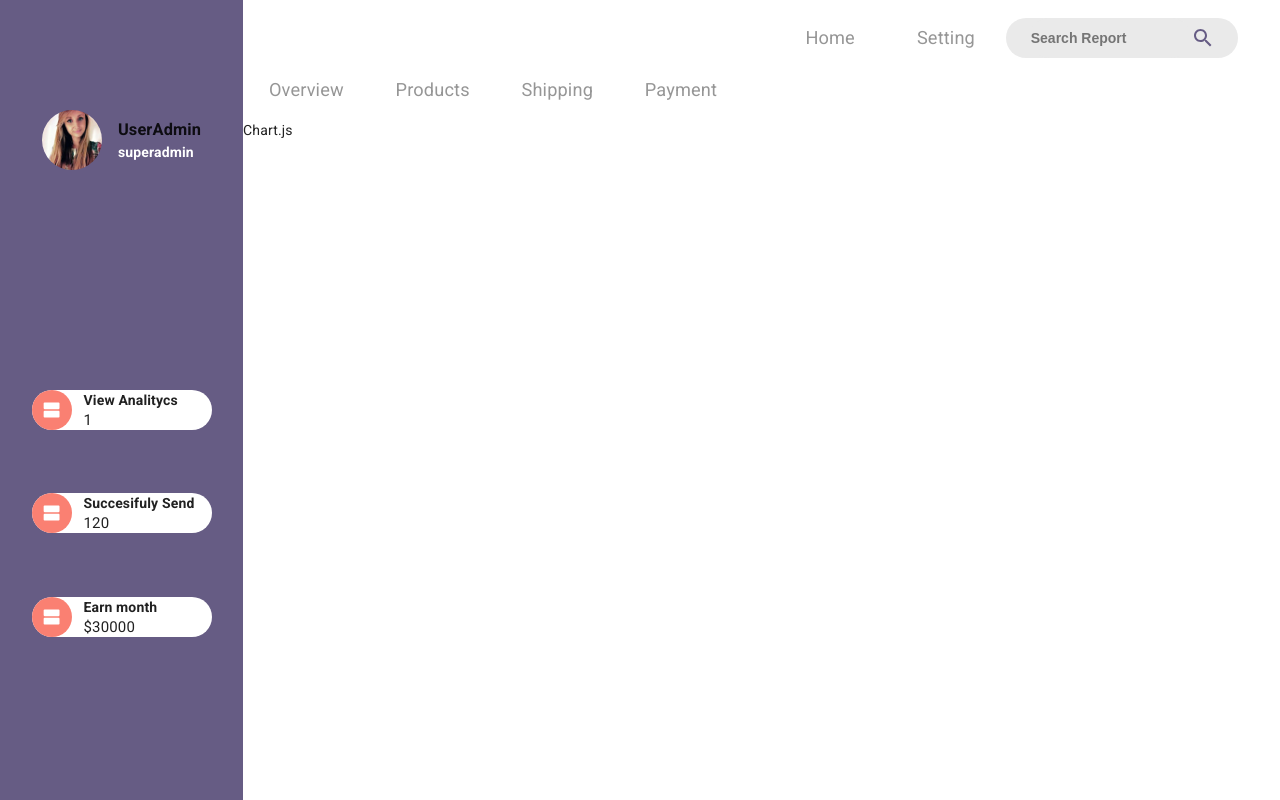
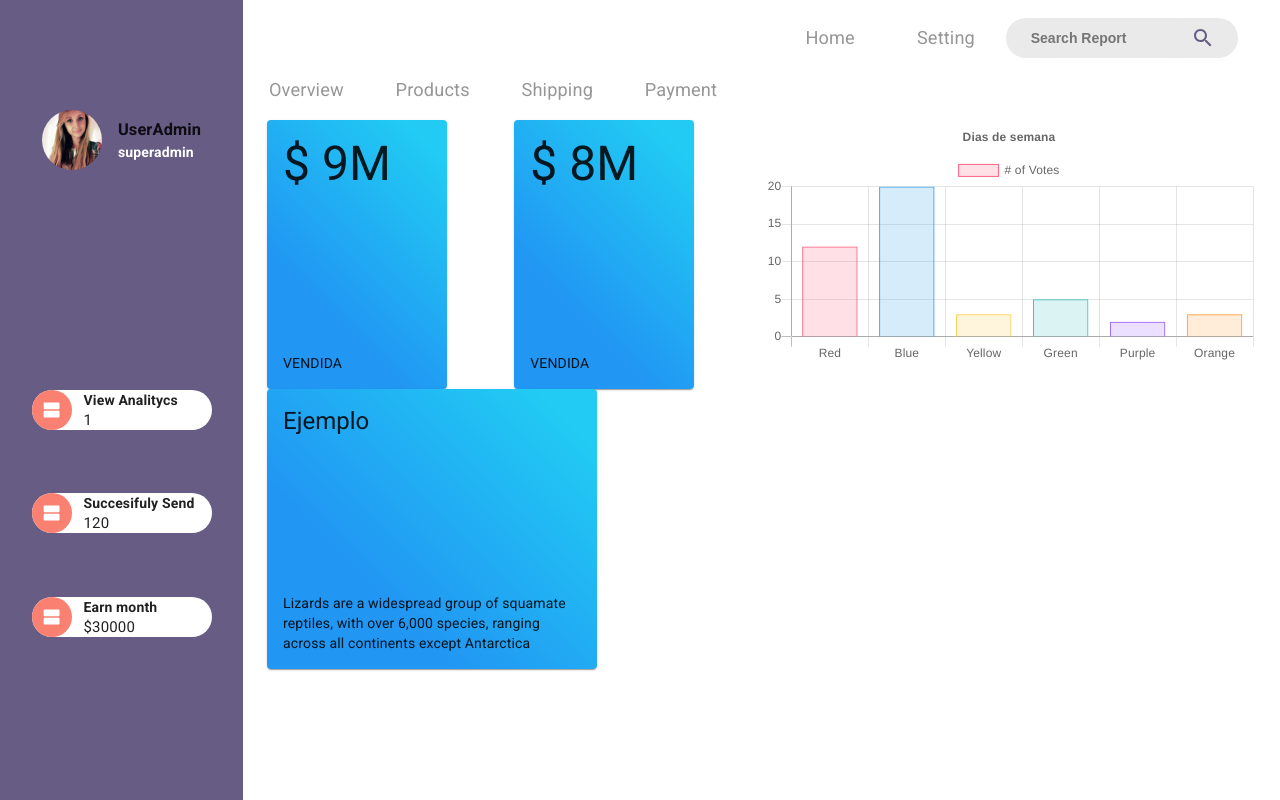
Before and after one commit to ricardober93/FrontendStore, a Next.js app: page /dashboard in a window 1280 px wide. Built offline with nearby package versions, Linux system fonts and the light colour scheme.

Commit message:
Agregué los gráficos y unas Cards, más unas rutas

```diff
--- a/package.json
+++ b/package.json
@@ -12,9 +12,11 @@
     "@material-ui/icons": "^4.9.1",
     "@material-ui/lab": "^4.0.0-alpha.53",
     "axios": "^0.19.2",
+    "chart.js": "^2.9.3",
     "formik": "^2.1.4",
     "next": "9.4.1",
     "react": "16.13.1",
+    "react-chartjs-2": "^2.9.0",
     "react-color": "^2.18.1",
     "react-device-detect": "^1.12.1",
     "react-dom": "16.13.1",
--- a/src/modules/market/dashboard/components/Nav.js
+++ b/src/modules/market/dashboard/components/Nav.js
@@ -64,8 +64,8 @@ export default function Nav() {
     <Grid container className={classes.header}>
       <nav className={classes.headerMenu}>
       <div className={classes.mainMenu}>
-        <Link href="#">
-            <li  className={classes.item}>Home</li>
+        <Link href="/">
+            <a  className={classes.item}>Home</a>
         </Link>
         <Link href="#"  >
             <li className={classes.item}>Setting</li>
--- a/src/modules/market/dashboard/pages/OverView.js
+++ b/src/modules/market/dashboard/pages/OverView.js
@@ -1,12 +1,155 @@
 import Dashboard from "../components/Dashboard";
 import NabvarHome from "../components/NabvarHome";
+import { Bar } from 'react-chartjs-2';
+import { useState, useEffect } from "react";
+import { makeStyles } from '@material-ui/core/styles';
+import {
+  Container,
+  Grid,
+  Typography,
+  Button,
+  Card,
+  CardActionArea,
+  CardActions,
+  CardContent,
+  CardMedia
+} from "@material-ui/core";
+import LocalAtmIcon from '@material-ui/icons/LocalAtm';
 
 
+const useStyles = makeStyles({
+  root: {
+    maxWidth: 330,
+    background: 'linear-gradient(45deg, #2196f3 30%, #21cbf3 90%)'
+  },
+  ajuste: {
+    maxWidth: 180,
+    background: 'linear-gradient(45deg, #2196f3 30%, #21cbf3 90%)'
+  },
+  medio: {
+    height: 200,
+  },
+  media: {
+    height: 180,
+  },
+  media2: {
+    height: 0,
+    paddingTop: '56.25%', // 16:9
+  }
+});
+
 export default function OverView() {
+  const classes = useStyles();
+  const [ chartData, setChartData ] = useState({});
+
+  const chart = () => {
+    setChartData({
+      labels: ['Red', 'Blue', 'Yellow', 'Green', 'Purple', 'Orange'],
+      datasets: [{
+          label: '# of Votes',
+          data: [12, 20, 3, 5, 2, 3],
+          backgroundColor: [
+              'rgba(255, 99, 132, 0.2)',
+              'rgba(54, 162, 235, 0.2)',
+              'rgba(255, 206, 86, 0.2)',
+              'rgba(75, 192, 192, 0.2)',
+              'rgba(153, 102, 255, 0.2)',
+              'rgba(255, 159, 64, 0.2)'
+          ],
+          borderColor: [
+              'rgba(255, 99, 132, 1)',
+              'rgba(54, 162, 235, 1)',
+              'rgba(255, 206, 86, 1)',
+              'rgba(75, 192, 192, 1)',
+              'rgba(153, 102, 255, 1)',
+              'rgba(255, 159, 64, 1)'
+          ],
+          borderWidth: 1
+      }]
+  })
+  }
+
+  useEffect(() => {
+    chart()
+  }, []);
+
   return (
+
       <Dashboard>
       <NabvarHome />
-        Chart.js
+        <Container>
+          <Grid container>
+            <Grid xs={12} sm={6}>
+              <Grid container>
+                <Grid xs={12} sm={6}>
+                  <Card className={classes.ajuste}>
+                    <CardActionArea>
+                      <CardContent>
+                        <Typography className={classes.medio} gutterBottom variant="h3" component="h2">
+                          $ 9M
+                        </Typography>
+                        <Typography variant="body2" color="textPrimary " component="p">
+                          VENDIDA
+                        </Typography>
+                      </CardContent>
+                    </CardActionArea>
+                  </Card>
+                </Grid>
+                <Grid xs={12} sm={6}>
+                 <Card className={classes.ajuste}>
+                    <CardActionArea>
+                      <CardContent>
+                        <Typography className={classes.medio} gutterBottom variant="h3" component="h2">
+                          $ 8M
+                        </Typography>
+                        <Typography variant="body2" color="textPrimary" component="p">
+                          VENDIDA
+                        </Typography>
+                      </CardContent>
+                    </CardActionArea>
+                  </Card>
+                </Grid>
+                <Grid xs={12} sm={12}>
+                 <Card className={classes.root}>
+                    <CardActionArea>
+                      <CardContent>
+                        <Typography className={classes.media}  gutterBottom variant="h5" component="h2">
+                          Ejemplo
+                        </Typography>
+                        <Typography variant="body2" color="textPrimary" component="p">
+                          Lizards are a widespread group of squamate reptiles, with over 6,000 species, ranging
+                          across all continents except Antarctica
+                        </Typography>
+                      </CardContent>
+                    </CardActionArea>
+                  </Card>
+                </Grid>
+              </Grid>
+            </Grid>
+
+
+            <Grid xs={12} sm={6} style={{ height: '500px', width: '500px' }}>
+                <Bar data={chartData} options={{
+                  responsive: true,
+                  title: {text: 'Dias de semana', display: true},
+                  scales: {
+                    yAxes: [
+                      {
+                        ticks: {
+                          autoSkip: true,
+                          maxTicksLimit: 10,
+                          beginAtZero: true
+                        },
+
+                      }
+                    ],
+
+                  }
+
+                }}/>
+            </Grid>
+          </Grid>
+        </Container>
       </Dashboard>
   );
 }
```
Also changed, not shown: src/modules/layouts/DrawerMenu.js (+31 -12 lines), 1 other file (tests, documents, lock files or other folders).
